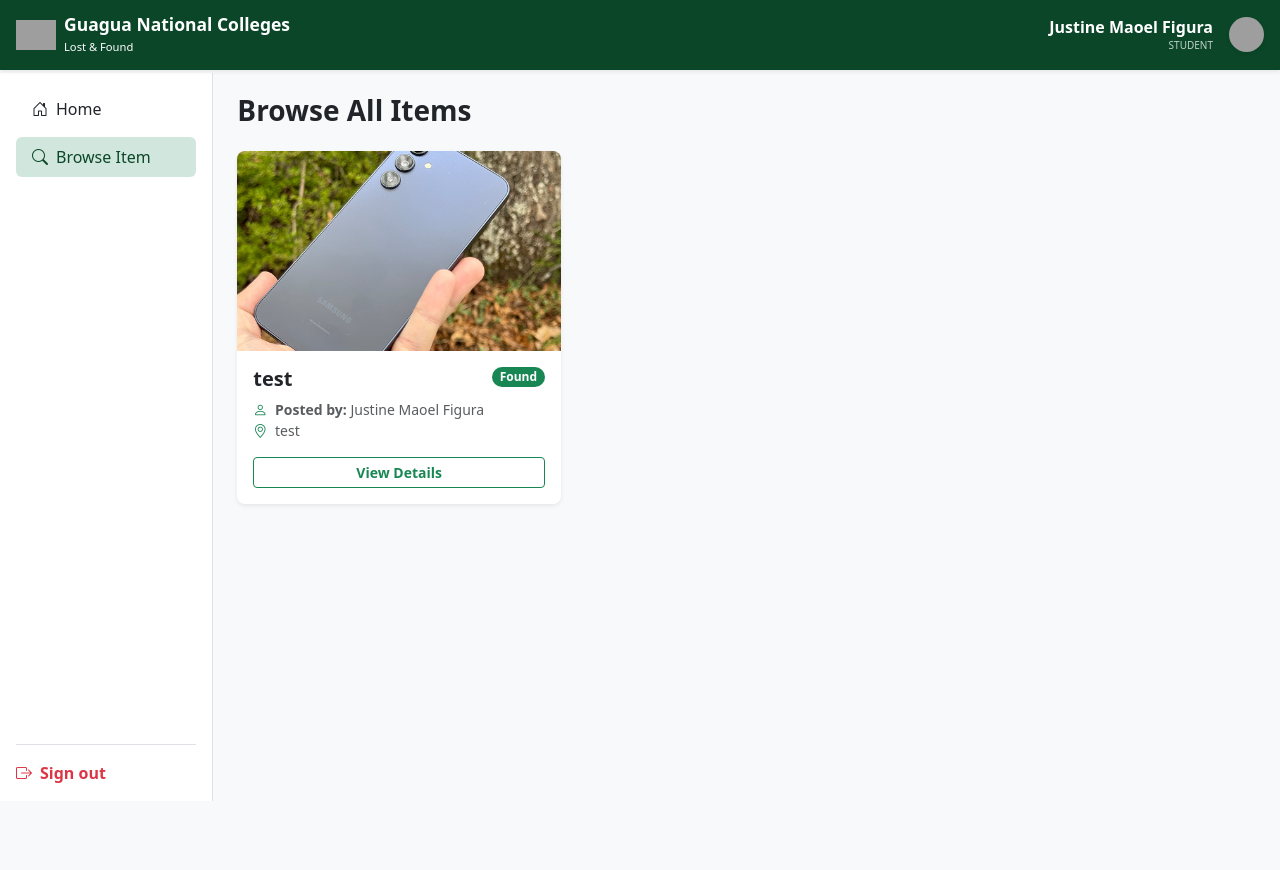
After one commit to justinemaoel/gnci-lostandfound-system, a PHP site: page /browse-item.php in a window 1280 px wide. The commit adds this page. Run offline with PHP 8.4, Linux system fonts and the light colour scheme; a user stored in the database is signed in; data comes from the database, SQL or seed files in the repository; grey boxes are pictures that could not be loaded.

Commit message:
second commit

```diff
--- /dev/null
+++ b/assets/css/browse-item.css
@@ -0,0 +1,15 @@
+.user-avatar { width: 40px; height: 40px; border-radius: 50%; object-fit: cover; }
+.active-filter { background-color: #157347 !important; color: white !important; }
+
+@media (min-width: 768px) {
+    #sidebarMenu {
+        position: sticky;
+        top: 72px;
+        height: calc(100vh - 72px) !important;
+    }
+    .offcanvas-body {
+        height: 100% !important;
+        display: flex !important;
+        flex-direction: column !important;
+    }
+}
--- /dev/null
+++ b/browse-item.php
@@ -0,0 +1,291 @@
+<?php
+session_start();
+require_once __DIR__ . '/includes/db.php';
+
+// Check if user is logged in
+if (!isset($_SESSION['user_id'])) {
+    header("Location: auth/login.php");
+    exit();
+}
+
+$fullName = trim(($_SESSION['first_name'] ?? 'User') . " " . ($_SESSION['last_name'] ?? ''));
+$userRole = $_SESSION['role'] ?? 'Student';
+
+// Fetch ALL approved items from ALL users + join with users table for Role and Contact info
+$query = "SELECT items.*, categories.category_name,
+                 users.first_name, users.last_name, users.role, users.email as user_email
+          FROM items
+          LEFT JOIN categories ON items.category_id = categories.id
+          LEFT JOIN users ON items.user_id = users.id
+          WHERE items.upload_status = 'approved'
+          ORDER BY items.created_at DESC";
+
+$stmt = $pdo->query($query);
+$browse_items = $stmt->fetchAll();
+?>
+
+<!DOCTYPE html>
+<html lang="en">
+<head>
+    <meta charset="UTF-8">
+    <meta name="viewport" content="width=device-width, initial-scale=1.0">
+    <title>Browse Items - GNC</title>
+    <link href="https://cdn.jsdelivr.net/npm/bootstrap@5.3.3/dist/css/bootstrap.min.css" rel="stylesheet">
+    <link rel="stylesheet" href="https://cdn.jsdelivr.net/npm/bootstrap-icons@1.11.3/font/bootstrap-icons.min.css">
+    <link rel="stylesheet" href="assets/css/browse-item.css">
+</head>
+<body class="bg-light">
+
+    <header class="navbar sticky-top flex-md-nowrap p-3 shadow-sm" style="background-color: #0b4628;">
+        <div class="d-flex align-items-center">
+            <button class="navbar-toggler d-md-none me-3 border-white text-white" type="button" data-bs-toggle="offcanvas" data-bs-target="#sidebarMenu">
+                <i class="bi bi-list"></i>
+            </button>
+            <a class="navbar-brand d-flex align-items-center text-white p-0" href="user-dash.php">
+                <img src="assets/images/GNC Logo.svg" alt="Logo" width="40" class="me-2">
+                <div class="lh-1 d-none d-sm-block">
+                    <span class="fw-bold d-block small">Guagua National Colleges</span>
+                    <small style="font-size: 0.7rem;">Lost & Found</small>
+                </div>
+            </a>
+        </div>
+        <div class="text-white d-flex align-items-center">
+            <div class="text-end me-3 d-none d-md-block lh-1">
+                <div class="fw-bold mb-0 lh-1"><?php echo htmlspecialchars($fullName); ?></div>
+                <small class="text-uppercase opacity-75" style="font-size: 10px;"><?php echo htmlspecialchars($userRole); ?></small>
+            </div>
+            <img src="https://ui-avatars.com/api/?name=<?php echo urlencode($fullName); ?>&background=0b5a30&color=fff" class="user-avatar shadow-sm" style="width: 35px; height: 35px; border-radius: 50%;">
+        </div>
+    </header>
+
+    <div class="container-fluid">
+        <div class="row">
+            <nav id="sidebarMenu" class="col-md-3 col-lg-2 d-md-block sidebar offcanvas-md offcanvas-start bg-white border-end p-0">
+                <div class="offcanvas-body d-flex flex-column p-3 flex-grow-1">
+                    <ul class="nav nav-pills flex-column mb-auto">
+                        <li class="nav-item mb-2">
+                            <a href="user-dash.php" class="nav-link text-dark d-flex align-items-center">
+                                <i class="bi bi-house-door me-2"></i> Home
+                            </a>
+                        </li>
+                        <li class="nav-item mb-2">
+                            <a href="browse-item.php" class="nav-link active d-flex align-items-center" style="background-color: #d1e7dd; color: #0b4628;">
+                                <i class="bi bi-search me-2"></i> Browse Item
+                            </a>
+                        </li>
+                    </ul>
+                    <div class="mt-auto border-top pt-3">
+                        <a href="auth/logout.php" class="nav-link text-danger d-flex align-items-center fw-semibold">
+                            <i class="bi bi-box-arrow-right me-2"></i> Sign out
+                        </a>
+                    </div>
+                </div>
+            </nav>
+
+            <main class="col-md-9 ms-sm-auto col-lg-10 px-md-4 py-4 min-vh-100">
+                <h3 class="fw-bold mb-4">Browse All Items</h3>
+
+                <div class="row g-4">
+                    <?php if (count($browse_items) > 0): ?>
+                        <?php foreach($browse_items as $item): ?>
+                            <div class="col-md-6 col-xl-4">
+                                <div class="card h-100 shadow-sm border-0 rounded-3 overflow-hidden">
+                                    <?php $img = !empty($item['item_img']) ? "uploads/".$item['item_img'] : "assets/images/placeholder.png"; ?>
+                                    <img src="<?= $img ?>" class="card-img-top object-fit-cover" style="height: 200px;">
+                                    <div class="card-body">
+                                        <div class="d-flex justify-content-between align-items-start mb-2">
+                                            <h5 class="fw-bold mb-0 text-truncate" style="max-width: 70%;"><?= htmlspecialchars($item['item_name']) ?></h5>
+                                            <span class="badge rounded-pill <?= (strtolower($item['post_type']) == 'found') ? 'bg-success' : 'bg-danger' ?>">
+                                                <?= ucfirst($item['post_type']) ?>
+                                            </span>
+                                        </div>
+                                        <p class="text-muted small mb-3">
+                                            <i class="bi bi-person me-1 text-success"></i> <strong>Posted by:</strong> <?= htmlspecialchars($item['first_name'] . " " . $item['last_name']) ?><br>
+                                            <i class="bi bi-geo-alt me-1 text-success"></i> <?= htmlspecialchars($item['location_text']) ?>
+                                        </p>
+                                        <button class="btn btn-outline-success w-100 btn-sm fw-bold"
+                                            data-bs-toggle="modal" data-bs-target="#viewItemModal"
+                                            data-name="<?= htmlspecialchars($item['item_name']) ?>"
+                                            data-type="<?= $item['post_type'] ?>"
+                                            data-category="<?= htmlspecialchars($item['category_name'] ?? 'General') ?>"
+                                            data-location="<?= htmlspecialchars($item['location_text']) ?>"
+                                            data-date="<?= date('M d, Y', strtotime($item['date_reported'])) ?>"
+                                            data-time="<?= date('h:i A', strtotime($item['date_reported'])) ?>"
+                                            data-desc="<?= htmlspecialchars($item['description']) ?>"
+                                            data-img="<?= $img ?>"
+                                            data-user="<?= htmlspecialchars($item['first_name'] . " " . $item['last_name']) ?>"
+                                            data-role="<?= ucfirst($item['role'] ?? 'Student') ?>"
+                                            data-email="<?= htmlspecialchars($item['contact_email'] ?: ($item['user_email'] ?? 'Not provided')) ?>"
+                                            data-phone="<?= htmlspecialchars($item['contact_num'] ?? 'Not provided') ?>">
+                                            View Details
+                                        </button>
+                                    </div>
+                                </div>
+                            </div>
+                        <?php endforeach; ?>
+                    <?php else: ?>
+                        <div class="col-12 text-center py-5">
+                            <i class="bi bi-inbox fs-1 text-muted"></i>
+                            <p class="text-muted mt-2">No items available to browse.</p>
+                        </div>
+                    <?php endif; ?>
+                </div>
+            </main>
+        </div>
+    </div>
+
+    <div class="modal fade" id="viewItemModal" tabindex="-1" aria-hidden="true">
+        <div class="modal-dialog modal-lg modal-dialog-centered">
+            <div class="modal-content border-0 rounded-4 shadow-lg p-3">
+                <div class="modal-header border-0 pb-0">
+                    <h4 class="modal-title fw-bold">Item Details</h4>
+                    <button type="button" class="btn-close" data-bs-dismiss="modal" aria-label="Close"></button>
+                </div>
+                <div class="modal-body">
+                    <div class="row g-4">
+                        <div class="col-md-5">
+                            <div class="position-relative mb-3">
+                                <img id="v-img" src="" class="img-fluid rounded-3 w-100 object-fit-cover" style="height: 280px; background: #eee;">
+                                <span id="v-type" class="badge position-absolute top-0 end-0 m-2 rounded-pill px-3"></span>
+                            </div>
+                            <h5 class="fw-bold mb-2">Description</h5>
+                            <p id="v-desc" class="text-muted small mb-4" style="line-height: 1.6;"></p>
+
+                            <h5 class="fw-bold mb-3">Posted by:</h5>
+                            <div class="p-3 rounded-3" style="background-color: #f8f9fa;">
+                                <div class="d-flex align-items-center gap-3">
+                                    <img id="v-avatar" src="" class="rounded-circle border" width="45" height="45">
+                                    <div class="lh-sm">
+                                        <div class="fw-bold text-dark" id="v-user-name"></div>
+                                        <span id="v-user-role" class="badge bg-light text-muted border-0 p-0 text-uppercase" style="font-size: 10px;"></span>
+                                    </div>
+                                </div>
+                                <div class="mt-3 pt-2 border-top" style="font-size: 12px;">
+                                    <div class="text-success mb-2"><i class="bi bi-envelope me-2"></i><span id="v-email"></span></div>
+                                    <div class="text-muted"><i class="bi bi-telephone me-2"></i><span id="v-phone"></span></div>
+                                </div>
+                            </div>
+                        </div>
+
+                        <div class="col-md-7 border-start ps-md-4">
+                            <h2 id="v-name" class="fw-bold mb-1"></h2>
+                            <div class="mb-4">
+                                <span id="v-cat" class="badge border text-success fw-normal" style="border-color: #d1e7dd !important; background-color: #f0fdf4; color: #157347;"></span>
+                            </div>
+
+                            <hr class="opacity-10 mb-4">
+
+                            <h5 class="fw-bold mb-3">Location & Time</h5>
+                            <div class="d-flex align-items-start mb-3">
+                                <i class="bi bi-geo-alt text-success fs-5 me-3"></i>
+                                <div>
+                                    <div class="text-muted small">Location</div>
+                                    <div class="fw-bold" id="v-loc"></div>
+                                </div>
+                            </div>
+                            <div class="d-flex align-items-start mb-3">
+                                <i class="bi bi-calendar-event text-success fs-5 me-3"></i>
+                                <div>
+                                    <div class="text-muted small">Date Reported</div>
+                                    <div class="fw-bold" id="v-date"></div>
+                                </div>
+                            </div>
+                            <div class="d-flex align-items-start mb-4">
+                                <i class="bi bi-clock text-success fs-5 me-3"></i>
+                                <div>
+                                    <div class="text-muted small">Time Reported</div>
+                                    <div class="fw-bold" id="v-time"></div>
+                                </div>
+                            </div>
+
+                            <hr class="opacity-10 mb-4">
+
+                            <h5 class="fw-bold mb-2">Item Status</h5>
+                            <div id="v-status-box" class="alert d-flex align-items-start gap-3 border-0 rounded-3 p-3">
+                                <div class="d-flex align-items-center justify-content-center" style="min-width: 35px; height: 35px;">
+                                    <i class="bi bi-info-circle-fill text-success" id="v-status-icon"></i>
+                                </div>
+                                <div id="v-status-text" class="small"></div>
+                            </div>
+                        </div>
+                    </div>
+                </div>
+            </div>
+        </div>
+    </div>
+
+    <script src="https://cdn.jsdelivr.net/npm/bootstrap@5.3.3/dist/js/bootstrap.bundle.min.js"></script>
+    <script>
+        // View Modal Population
+        const viewModal = document.getElementById('viewItemModal');
+        if (viewModal) {
+            viewModal.addEventListener('show.bs.modal', function (event) {
+                const button = event.relatedTarget;
+                const info = {
+                    name: button.getAttribute('data-name'),
+                    loc: button.getAttribute('data-location'),
+                    date: button.getAttribute('data-date'),
+                    time: button.getAttribute('data-time'),
+                    desc: button.getAttribute('data-desc'),
+                    img: button.getAttribute('data-img'),
+                    type: button.getAttribute('data-type'),
+                    cat: button.getAttribute('data-category'),
+                    email: button.getAttribute('data-email'),
+                    phone: button.getAttribute('data-phone')
+                };
+
+                // Basic Field Population
+                document.getElementById('v-name').textContent = info.name;
+                document.getElementById('v-loc').textContent = info.loc;
+                document.getElementById('v-date').textContent = info.date;
+                document.getElementById('v-time').textContent = info.time;
+                document.getElementById('v-desc').textContent = info.desc;
+                document.getElementById('v-cat').textContent = info.cat;
+                document.getElementById('v-img').src = info.img;
+                document.getElementById('v-email').textContent = info.email;
+                document.getElementById('v-phone').textContent = info.phone;
+
+                const userName = button.getAttribute('data-user');
+                document.getElementById('v-avatar').src = `https://ui-avatars.com/api/?name=${encodeURIComponent(userName)}&background=0b5a30&color=fff`;
+
+                const statusBox = document.getElementById('v-status-box');
+                const statusText = document.getElementById('v-status-text');
+                const typeBadge = document.getElementById('v-type');
+                const statusIcon = document.getElementById('v-status-icon');
+
+                if(info.type === 'Lost') {
+                    typeBadge.textContent = 'Lost';
+                    typeBadge.className = 'badge bg-danger position-absolute top-0 end-0 m-2 rounded-pill px-3';
+                    statusBox.className = 'alert alert-danger d-flex align-items-start gap-2 border-0 rounded-3';
+
+                    // Styling for Lost: Dark Red Icon
+                    statusIcon.className = 'bi bi-exclamation-circle-fill fs-5';
+                    statusIcon.style.color = "#58151C";
+
+                    statusText.innerHTML = `
+                        <div class="fw-bold mb-1">Someone is looking for this item</div>
+                        <div class="fw-light">If you have found this item, please contact the owner using the information provided.</div>
+                    `;
+                } else {
+                    typeBadge.textContent = 'Found';
+                    typeBadge.className = 'badge bg-success position-absolute top-0 end-0 m-2 rounded-pill px-3';
+                    statusBox.className = 'alert alert-success d-flex align-items-start gap-2 border-0 rounded-3';
+
+                    // Styling for Found: Dark Green Icon (#0A3634)
+                    statusIcon.className = 'bi bi-info-circle-fill fs-5';
+                    statusIcon.style.color = "#0A3634";
+
+                    statusText.innerHTML = `
+                        <div class="fw-bold mb-1 text-dark">Surrendered to Lost & Found Office</div>
+                        <p class="fw-light mb-2">This item has been turned over to the GNC Lost & Found Management Office. Please visit the office during business hours to claim your item.</p>
+                        <div class="fw-bold small">
+                            <strong>Office Hours:</strong> Monday - Saturday, 8:00 AM - 5:00 PM<br>
+                            <strong>Location:</strong> Main Building, Ground Floor
+                        </div>
+                    `;
+                }
+            });
+        }
+    </script>
+</body>
+</html>
--- a/user-dash.php
+++ b/user-dash.php
@@ -82,7 +82,7 @@ $item_count = count($items);
                             </a>
                         </li>
                         <li class="nav-item mb-2">
-                            <a href="#" class="nav-link text-dark d-flex align-items-center">
+                            <a href="browse-item.php" class="nav-link text-dark d-flex align-items-center">
                                 <i class="bi bi-search me-2"></i> Browse Item
                             </a>
                         </li>
@@ -583,7 +583,7 @@ $item_count = count($items);
                     statusBox.className = 'alert alert-danger d-flex align-items-start gap-2 border-0 rounded-3';
                     statusText.innerHTML = `
                         <div class="fw-bold mb-1">Someone is looking for this item</div>
-                        <div>If you have found this item, please contact the owner using the information provided.</div>
+                        <div class="fw-light">If you have found this item, please contact the owner using the information provided.</div>
                     `;
                 } else {
                     typeBadge.textContent = 'Found';
@@ -591,7 +591,7 @@ $item_count = count($items);
                     statusBox.className = 'alert alert-success d-flex align-items-start gap-2 border-0 rounded-3';
                     statusText.innerHTML = `
                         <div class="fw-bold mb-1 text-dark">Surrendered to Lost & Found Office</div>
-                        <p class="mb-2">This item has been turned over to the GNC Lost & Found Management Office. Please visit the office during business hours to claim your item.</p>
+                        <p class="fw-light mb-2">This item has been turned over to the GNC Lost & Found Management Office. Please visit the office during business hours to claim your item.</p>
                         <div class="small">
                             <strong>Office Hours:</strong> Monday - Saturday, 8:00 AM - 5:00 PM<br>
                             <strong>Location:</strong> Main Building, Ground Floor
```
